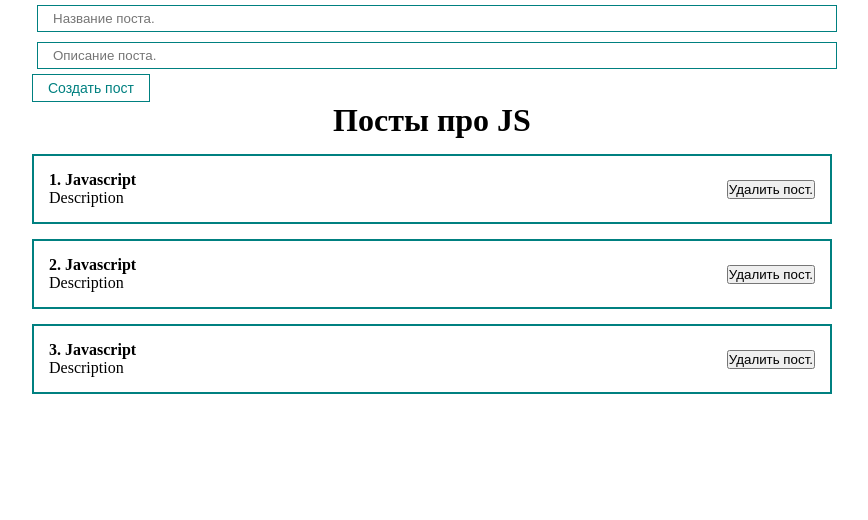
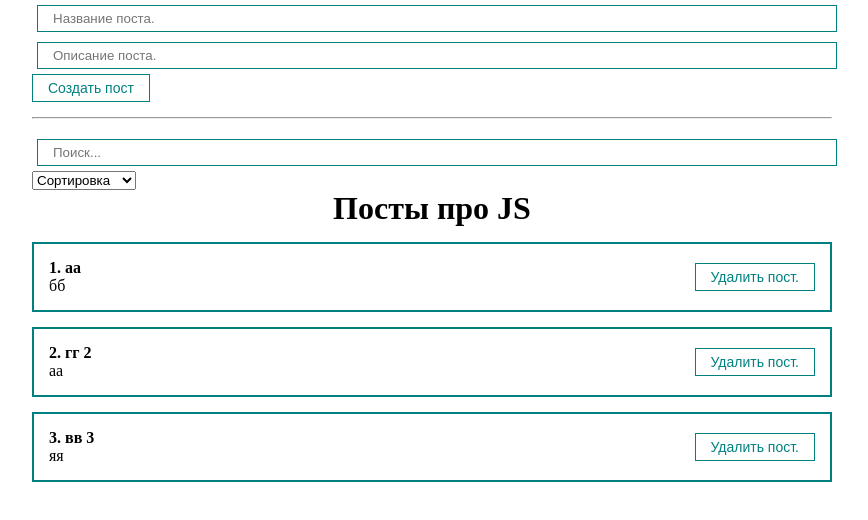
Before and after one commit to Vladislav17007/new-repository, a React (Create React App) app: page / in a window 1280 px wide. Shown: the top 520 px of the page, without its empty margins (208-1076 px from the left). Built offline with nearby package versions, Linux system fonts and the light colour scheme.

Commit message:
filter, hook bug fix, new buttons and functions

```diff
--- a/src/App.js
+++ b/src/App.js
@@ -6,54 +6,77 @@ import Postitems from "./components/Postitems";
 import PostList from "./components/PostList";
 import MyButton from "./components/UI/button/MyButton";
 import MyInput from "./components/UI/input/MyInput"
+import PostForm from "./components/PostForm";
+import MySelect from "./components/UI/select/MySelect";
 
 function App() {
   const [posts, setPosts] = useState([
-    {id: 1, title: 'Javascript', body: 'Description',},
-    {id: 2, title: 'Javascript', body: 'Description',},
-    {id: 3, title: 'Javascript', body: 'Description',},
+    {id: 1, title: 'аа', body: 'бб',},
+    {id: 2, title: 'гг 2', body: 'аа',},
+    {id: 3, title: 'вв 3', body: 'яя',},
   ])
 
+const [selectedSort, setSelectedSort] = useState('');
 
-/*1-Й способ получения данных у пользователя через управляемый Input*/
-const [post, setPost] = useState({title: '', body:'',}) /*Двусторонее связывание*/
-/*Стрелочная функция*/
-const [body, setBody] = useState('') /*Двусторонее связывание*/
+const [searchQuery, setSearchQuery] = useState('');
 
+function getSortedPosts() {
+  console.log('ОТРАБОТАЛА ФУНКЦИЯ sortedPosts');
+  if(selectedSort) {
+    return [...posts].sort((a, b) => a[selectedSort].localeCompare(b[selectedSort]));
+  }
+  return posts;
+}
+
+const sortedPosts = getSortedPosts();
+
+const createPost = (newPost) => {
+    setPosts([...posts, newPost])
+}
+
+const removePost = (post) =>{
+  setPosts(posts.filter(p => p.id !== post.id))
+}
+
+const sortPosts = (sort) => {
+  setSelectedSort(sort);
+}
 
 /*2-й способ получения данных у пользователя через неуправляемый Input*/
 /*Новый хук UseRef. Получение доступа к DOM элементу
 const bodyInputRef = useRef ();
 */
 
-const addNewPost = (e) => {
-  e.preventDefault();
-  setPosts([...posts,{...post, id: Date.now()}])
-  setPost({title:'', body:''})
-};
 
   return (
     /*В этой функции должен быть один род-ий элемент */
     <div className="App">
-        <form>
-          {/*Управляемый компонент*/}
-        <MyInput
-                  value={post.title}
-                  //добавление функции OnChange для отслежки добавления чего-то пользователем
-                  onChange={e => setPost({...post, title: e.target.value})}
-                  type="text"
-                  placeholder="Название поста."/>
+        <PostForm create={createPost}/>
+        <hr style={{margin: '15px 0'}}></hr>
+        <div>
+          <MyInput
+          value={setSearchQuery}
+          onChange={e => setSearchQuery(e.target.value)}
+          placeholder="Поиск..."
+          />
+          <MySelect
+                value={selectedSort}
+                onChange={sortPosts}
+                defaultValue="Сортировка"
+                options={[
+                  {value: 'title', name: 'По названию'},
+                  {value: 'body', name: 'По описанию'},
+                ]}
+          />
+        </div>
 
-                  {/*Неуправляемый component*/}
-        <MyInput
-                  value={post.body}
-                  onChange={e => setPost({...post, body: e.target.value})}
-                  type="text"
-                  placeholder="Описание поста."/>
-        {/*добавление функции onClick для управления кнопкой пользователем*/}
-        <MyButton onClick={addNewPost}>Создать пост</MyButton>
-        </form>
-        <PostList posts={posts} title="Посты про JS"/>
+        {/*Отрисовка по условию с помощью тернарного оператора*/}
+        {posts.length
+            ?
+              <PostList remove={removePost} posts={sortedPosts} title="Посты про JS"/>
+            :
+              <h1 style={{textAlign: 'center'}}>Постов не существует.</h1>
+        }
     </div>
   );
 }
--- /dev/null
+++ b/src/components/PostForm.jsx
@@ -0,0 +1,44 @@
+import React, {useState} from 'react';
+import MyInput from "./UI/input/MyInput";
+import MyButton from "./UI/button/MyButton";
+
+const PostForm = ({create}) => {
+
+
+    /*1-Й способ получения данных у пользователя через управляемый Input*/
+    const [post, setPost] = useState({title: '', body: ''})/*Двусторонее связывание*/
+
+
+    const addNewPost = (e) => {
+        e.preventDefault()
+        const newPost = {
+            ...post, id: Date.now()
+        }
+        create(newPost)
+        setPost({title:'', body:''})
+      };
+
+
+    return (
+        <form>
+          {/*Управляемый компонент*/}
+        <MyInput
+                  value={post.title}
+                  //добавление функции OnChange для отслежки добавления информации пользователем
+                  onChange={e => setPost({...post, title: e.target.value})}
+                  type="text"
+                  placeholder="Название поста."/>
+
+                  {/*Неуправляемый component*/}
+        <MyInput
+                  value={post.body}
+                  onChange={e => setPost({...post, body: e.target.value})}
+                  type="text"
+                  placeholder="Описание поста."/>
+        {/*добавление функции onClick для управления кнопкой пользователем*/}
+        <MyButton onClick={addNewPost}>Создать пост</MyButton>
+        </form>
+    );
+};
+
+export default PostForm;
--- a/src/components/PostList.jsx
+++ b/src/components/PostList.jsx
@@ -3,7 +3,7 @@ import Postitems from "./Postitems";
 
 
 
-const PostList = ({posts, title}) => {
+const PostList = ({posts, title, remove}) => {
     return (
         <div>
             <h1 style={{textAlign: 'center'}}>
@@ -11,7 +11,7 @@ const PostList = ({posts, title}) => {
             </h1>
              {/*создание упорядоченной нумераци с помощью передачи номера в элемента в массиве-->*/}
         {posts.map((post, index) =>
-          <Postitems number={index + 1} post={post} key={post.id}/>
+          <Postitems remove={remove} number={index + 1} post={post} key={post.id}/>
           )}
           </div>
     );
--- a/src/components/Postitems.jsx
+++ b/src/components/Postitems.jsx
@@ -1,5 +1,5 @@
 import React from "react";
-
+import MyButton from "./UI/button/MyButton";
 const Postitems = (props) => {
 
     return (
@@ -11,7 +11,9 @@ const Postitems = (props) => {
         </div>
       </div>
       <div className="psot__btns">
-        <button>Удалить пост.</button>
+        <MyButton onClick={() => props.remove(props.post)}>
+          Удалить пост.
+        </MyButton>
       </div>
     </div>
     );
--- /dev/null
+++ b/src/components/UI/select/MySelect.jsx
@@ -0,0 +1,18 @@
+import React from "react";
+
+const MySelect = ({options, defaultValue, value, onChange}) => {
+    return (
+        <select
+        value={value}
+        onChange={event => onChange(event.target.value)}>
+            <option disabled value="">{defaultValue}</option>
+            {options.map(option =>
+                <option key={option.value} value={option.value}>
+                    {option.name}
+                </option>
+            )}
+        </select>
+    );
+};
+
+export default MySelect;
```
